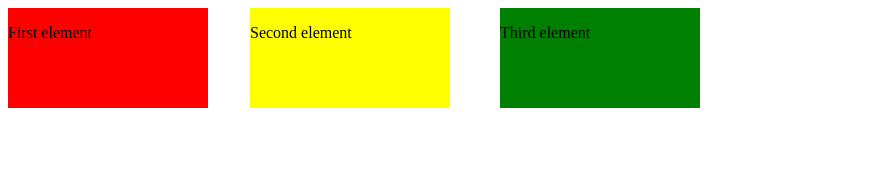
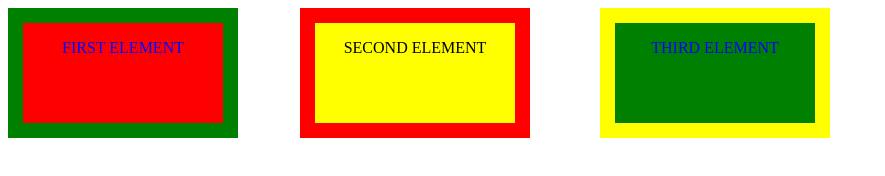
Before and after one commit to emimarch/lapio-website, a plain HTML site: page positions.html in a window 1280 px wide. Shown: the whole page, without its empty margins (0-885 px from the left). Drawn offline with Linux system fonts and the light colour scheme.

Commit message:
Part 3, add tenth exercise

```diff
--- a/positions.html
+++ b/positions.html
@@ -8,15 +8,19 @@
 </head>
 
 <body>
+
     <div class="first-box-container">
-        <p>First element</p>
+        <p id = "blue">First element</p>
       </div>
       <div class="second-box-container">
         <p>Second element</p>
       </div>
       <div class="third-box-container">
-        <p>Third element</p>
+        <p id = "blue">Third element</p>
       </div>
+
+
+
 </body>
 
 </html>
--- a/positions_style.css
+++ b/positions_style.css
@@ -1,22 +1,91 @@
 .first-box-container {
     width: 200px;
     height: 100px;
+    border-width: 15px;
+    border-style: solid;
+    border-color: green;
     background-color: red;
     position: absolute;
+    text-align: center;
+    text-transform: uppercase;
   }
 
   .second-box-container {
     width: 200px;
     height: 100px;
+    border-width: 15px;
+    border-style: solid;
+    border-color:red;
     background-color: yellow;
-    left: 250px;
+    left: 300px;
     position: absolute;
+    text-align: center;
+    text-transform: uppercase
   }
 
   .third-box-container {
     width: 200px;
     height: 100px;
+    border-width: 15px;
+    border-style: solid;
+    border-color: yellow;
     background-color: green;
-    left: 500px;
+    left: 600px;
     position: absolute;
+    text-align: center;
+    text-transform: uppercase
   }
+
+  #blue {
+      color: blue
+  }
+
+<!--
+    #firstbox {
+    width: 100px;
+    height: 100px;
+    background:green;
+    overflow: hidden;
+    }
+
+    #firstbox #second{
+    position: relative;
+    width: 75%;
+    height: 75%;
+    margin: auto;
+    margin-top: 25%;
+    background:red;
+    }
+
+    #secondbox {
+    width: 100px;
+    height: 100px;
+    background: red;
+    overflow: hidden;
+    }
+
+    #secondbox #second{
+    position: relative;
+    width: 75%;
+    height: 75%;
+    margin: auto;
+    margin-top: 25%;
+    background:yellow;
+    }
+
+    #thirdbox {
+    width: 100px;
+    height: 100px;
+    background: yellow;
+    overflow: hidden;
+    }
+
+    #thirdbox #second{
+    position: relative;
+    width: 75%;
+    height: 75%;
+    margin: auto;
+    margin-top: 25%;
+    background: green;
+    }
+-->
```
